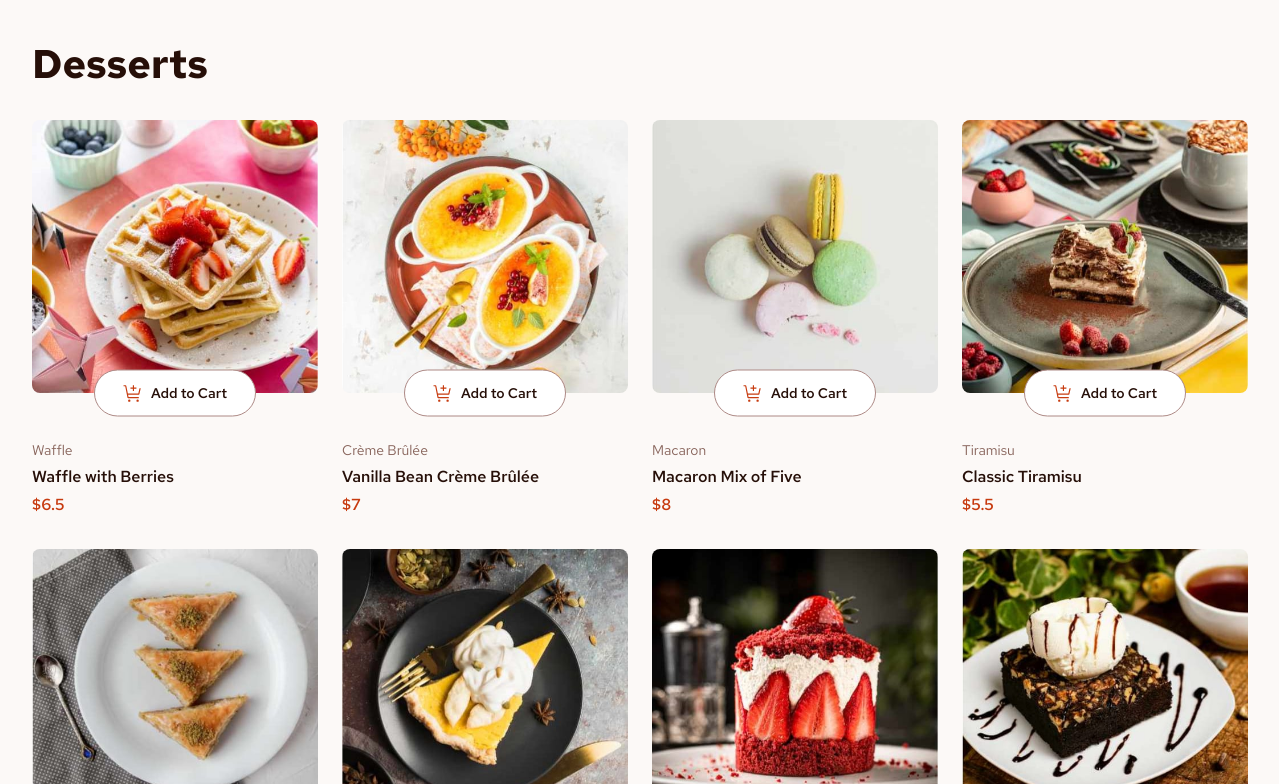
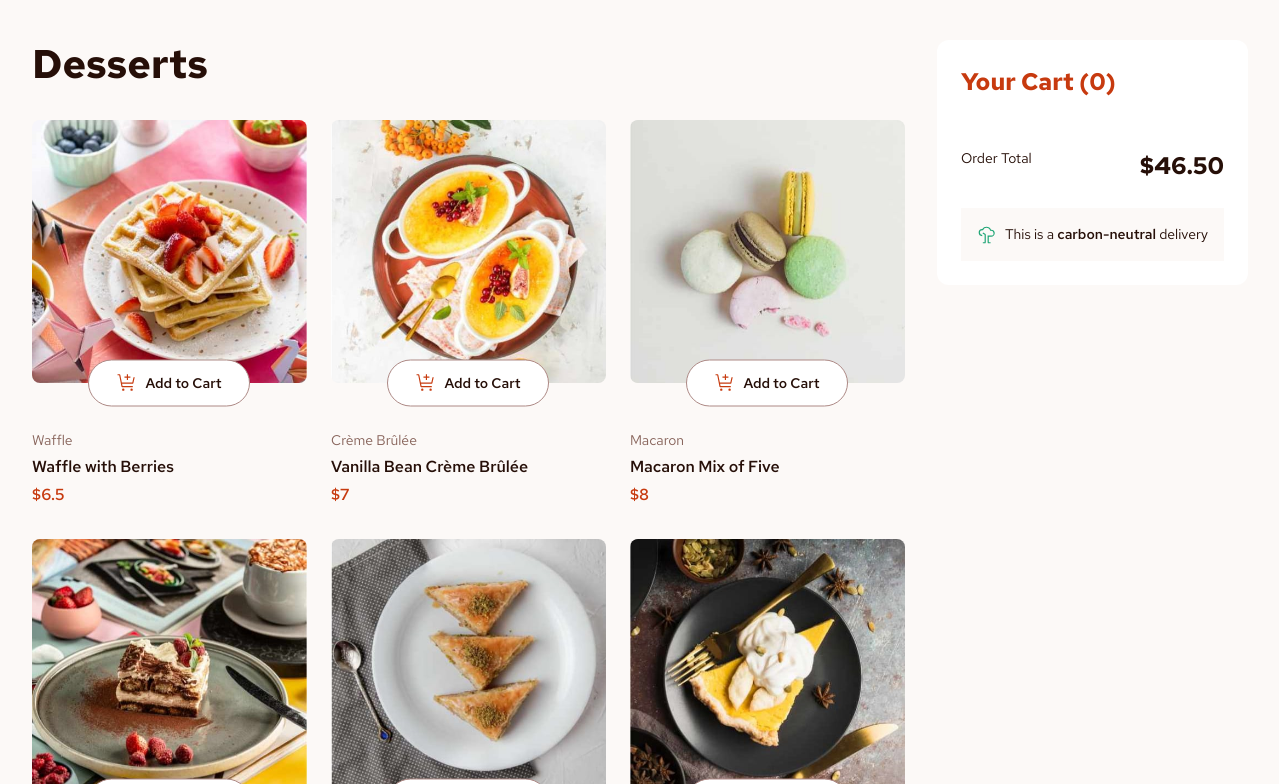
Before and after one commit to DarkstarXDD/product-card-with-list, a React (Vite) app: page / in a window 1536 px wide. Shown: the top 784 px of the page, without its empty margins (128-1407 px from the left). Built offline with nearby package versions, Linux system fonts and the light colour scheme.

Commit message:
refactor: update desktop layout

```diff
--- a/src/components/Cart/Cart.module.css
+++ b/src/components/Cart/Cart.module.css
@@ -1,4 +1,5 @@
 .cart {
+  max-height: max-content;
   display: flex;
   flex-direction: column;
   gap: 1.5rem;
@@ -7,6 +8,12 @@
   background-color: var(--clr-white);
   border-radius: 12px;
   padding: 1.5rem;
+}
+
+@media (min-width: 90rem) {
+  .cart {
+    grid-area: cart;
+  }
 }
 
 .heading {
--- a/src/components/FoodList/FoodList.module.css
+++ b/src/components/FoodList/FoodList.module.css
@@ -16,5 +16,6 @@
 @media (min-width: 90rem) {
   .foodItems {
     grid-template-columns: repeat(auto-fit, minmax(15.625rem, 1fr));
+    grid-area: fooditems;
   }
 }
--- a/src/styles.css
+++ b/src/styles.css
@@ -106,3 +106,12 @@ body {
     padding: 2.5rem;
   }
 }
+
+@media (min-width: 90rem) {
+  .main {
+    grid-template-columns: 1fr auto;
+    grid-template-areas:
+      "heading cart"
+      "fooditems cart";
+  }
+}
```
